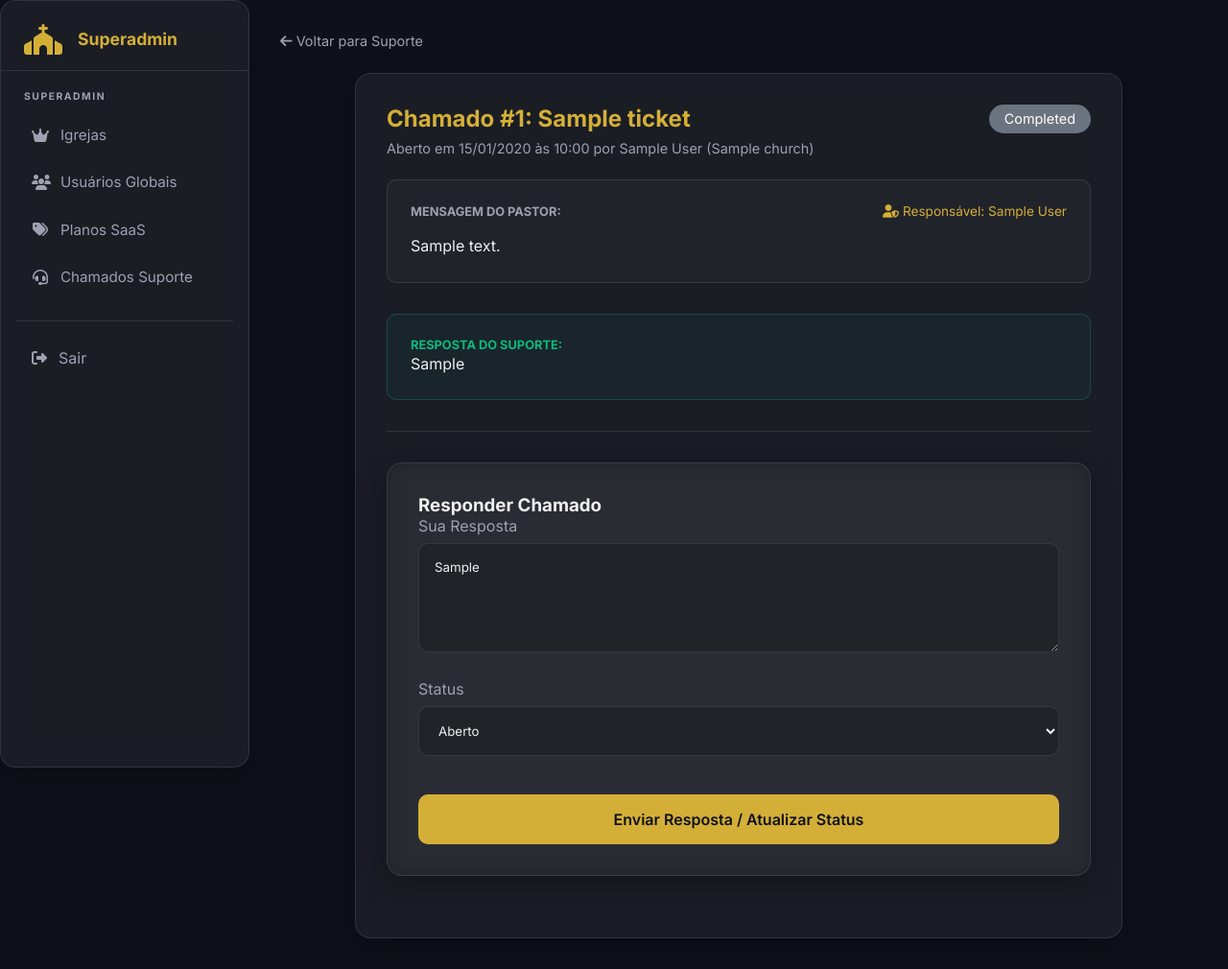
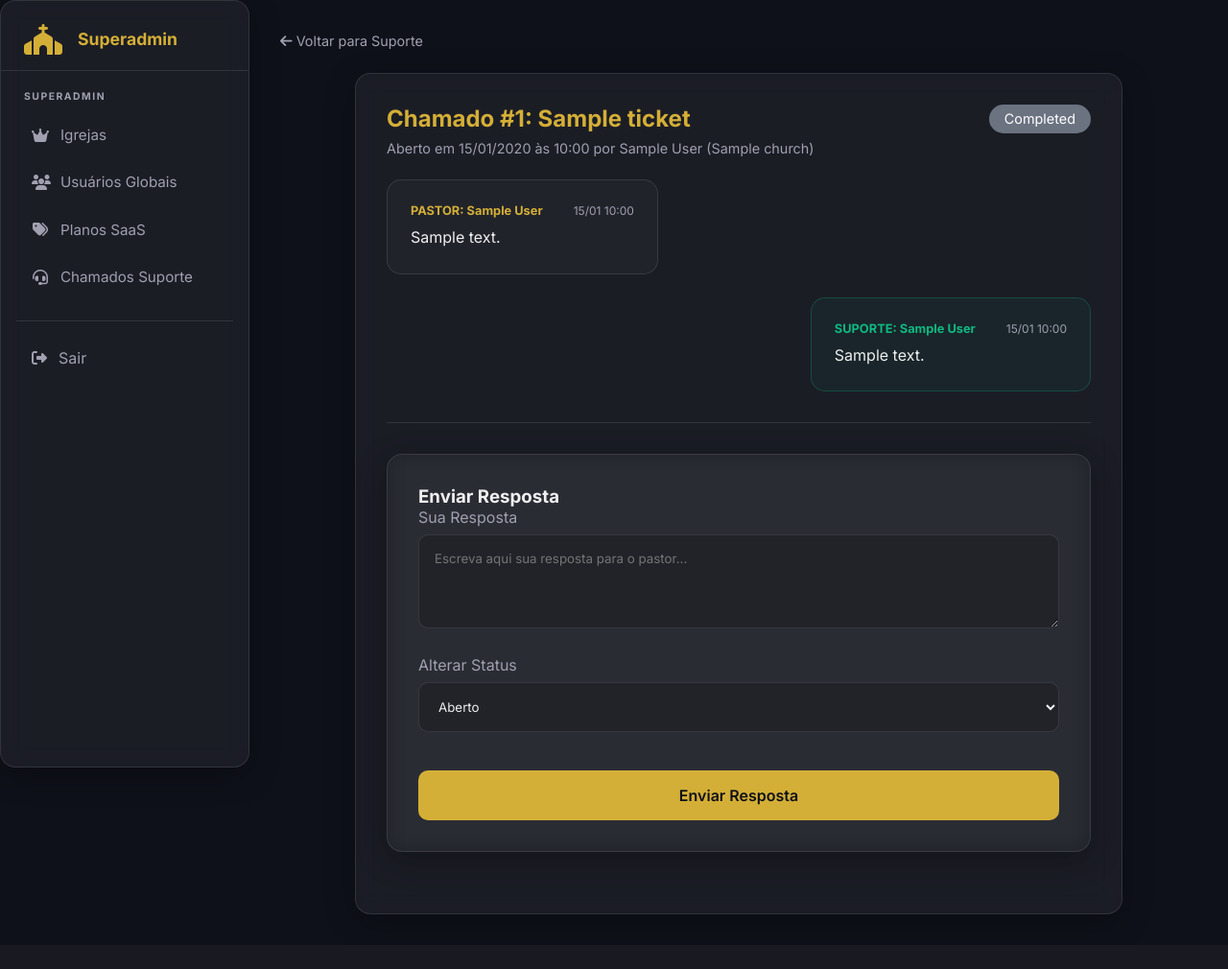
Before and after one commit to juanpmoraes/ICR2, a Flask app: page /support/ticket/1 in a window 1280 px wide. Shown: the whole page at 96% size. After the commit the page ends 955 px from the top, so only its background shows below. Run offline with Flask 3, Linux system fonts and the light colour scheme; a user stored in the database is signed in; tables that the repository leaves empty hold one stand-in row (values such as "Sample post").

Commit message:
feat: implement support conversation system with SupportMessage model and ticket view interface

```diff
--- a/app.py
+++ b/app.py
@@ -3,7 +3,7 @@ from flask import Flask, render_template, redirect, url_for, flash, request, jso
 from flask_sqlalchemy import SQLAlchemy
 from flask_login import LoginManager, login_user, login_required, logout_user, current_user
 from flask_bcrypt import Bcrypt
-from models import db, User, Post, Comment, Like, Transaction, Family, FamilyMember, Bill, Church, Schedule, ScheduleMember, Plan, SupportTicket
+from models import db, User, Post, Comment, Like, Transaction, Family, FamilyMember, Bill, Church, Schedule, ScheduleMember, Plan, SupportTicket, SupportMessage
 from dotenv import load_dotenv
 from datetime import datetime, date
 from werkzeug.utils import secure_filename
@@ -1105,31 +1105,56 @@ def view_ticket(tid):
         flash('Sem permissão para ver este chamado.', 'danger')
         return redirect(url_for('support'))
 
-    if request.method == 'POST' and current_user.is_superadmin:
-        action = request.form.get('action')
+    if request.method == 'POST':
+        # Ação de Superadmin (Assumir Chamado)
+        if current_user.is_superadmin:
+            action = request.form.get('action')
 
-        if action == 'assign':
-            ticket.assigned_to = current_user.id
-            ticket.status = 'em_analise'
-            db.session.commit()
-            flash('Você assumiu este chamado!', 'success')
-            return redirect(url_for('view_ticket', tid=tid))
+            if action == 'assign':
+                ticket.assigned_to = current_user.id
+                ticket.status = 'em_analise'
+                db.session.commit()
+                flash('Você assumiu este chamado!', 'success')
+                return redirect(url_for('view_ticket', tid=tid))
 
-        # Para responder ou mudar status para resolvido/fechado, precisa ser o dono ou o chamado não ter dono
-        if ticket.assigned_to and ticket.assigned_to != current_user.id:
-            flash('Este chamado está sob os cuidados de outro administrador.', 'warning')
-            return redirect(url_for('view_ticket', tid=tid))
+            if ticket.assigned_to and ticket.assigned_to != current_user.id:
+                flash('Este chamado está sob os cuidados de outro administrador.', 'warning')
+                return redirect(url_for('view_ticket', tid=tid))
 
-        ticket.response = request.form.get('response')
-        ticket.status = request.form.get('status', 'resolvido')
+            response_text = request.form.get('response')
+            if response_text:
+                msg = SupportMessage(ticket_id=tid, user_id=current_user.id, message=response_text)
+                db.session.add(msg)
 
-        # Ao responder, se não tiver dono, assume automaticamente
-        if not ticket.assigned_to:
-            ticket.assigned_to = current_user.id
+                # Atualiza a resposta principal do ticket para manter compatibilidade e facilitar exibição rápida
+                ticket.response = response_text
+                ticket.status = request.form.get('status', 'resolvido')
 
-        db.session.commit()
-        flash('Resposta enviada e chamado atualizado!', 'success')
-        return redirect(url_for('view_ticket', tid=tid))
+                if not ticket.assigned_to:
+                    ticket.assigned_to = current_user.id
+
+                db.session.commit()
+                flash('Resposta enviada!', 'success')
+                return redirect(url_for('view_ticket', tid=tid))
+
+        # Ação de Pastor (Responder Chamado)
+        else:
+            if ticket.status == 'fechado' or ticket.status == 'resolvido':
+                flash('Este chamado já foi finalizado e não aceita mais respostas.', 'warning')
+                return redirect(url_for('view_ticket', tid=tid))
+
+            # Só pode responder se o superadmin já deu a primeira resposta
+            if not ticket.response:
+                flash('Aguarde o primeiro contato do suporte antes de responder.', 'info')
+                return redirect(url_for('view_ticket', tid=tid))
+
+            reply_text = request.form.get('message')
+            if reply_text:
+                msg = SupportMessage(ticket_id=tid, user_id=current_user.id, message=reply_text)
+                db.session.add(msg)
+                db.session.commit()
+                flash('Sua mensagem foi enviada ao suporte!', 'success')
+                return redirect(url_for('view_ticket', tid=tid))
 
     return render_template('view_ticket.html', ticket=ticket)
 
--- a/templates/view_ticket.html
+++ b/templates/view_ticket.html
@@ -22,28 +22,36 @@
         ">{{ ticket.status|capitalize }}</span>
     </div>
 
-    <div style="background:rgba(255,255,255,0.03); padding:1.5rem; border-radius:10px; border:1px solid var(--glass-border); margin-bottom:2rem;">
-        <div style="display:flex; justify-content:space-between; align-items:center; margin-bottom:1rem;">
-            <h4 style="margin:0; color:var(--text-muted); font-size:0.8rem; text-transform:uppercase;">Mensagem do Pastor:</h4>
-            {% if ticket.assigned_to %}
-                <span style="font-size:0.85rem; color:var(--primary);">
-                    <i class="fa-solid fa-user-shield"></i> Responsável: {{ ticket.admin_assigned.name }}
-                </span>
-            {% else %}
-                <span style="font-size:0.85rem; color:#ef4444;">
-                    <i class="fa-solid fa-triangle-exclamation"></i> Aguardando Atribuição
-                </span>
-            {% endif %}
+    <div style="display:flex; flex-direction:column; gap:1.5rem; margin-bottom:2rem;">
+        <!-- Mensagem Inicial -->
+        <div style="background:rgba(255,255,255,0.03); padding:1.5rem; border-radius:15px; border:1px solid var(--glass-border); width:fit-content; max-width:85%; align-self:flex-start;">
+            <div style="display:flex; justify-content:space-between; align-items:center; margin-bottom:0.5rem; gap:2rem;">
+                <strong style="color:var(--primary); font-size:0.8rem;">PASTOR: {{ ticket.user.name }}</strong>
+                <small style="color:var(--text-muted); font-size:0.75rem;">{{ ticket.created_at.strftime('%d/%m %H:%M') }}</small>
+            </div>
+            <p style="margin:0; line-height:1.6; white-space:pre-wrap;">{{ ticket.message }}</p>
         </div>
-        <p style="margin:0; line-height:1.6; white-space:pre-wrap;">{{ ticket.message }}</p>
+
+        <!-- Histórico de Conversa -->
+        {% for msg in ticket.messages %}
+            <div style="
+                padding:1.5rem; border-radius:15px; width:fit-content; max-width:85%;
+                {% if msg.user.is_superadmin %}
+                    background:rgba(16, 185, 129, 0.05); border:1px solid #10b98144; align-self:flex-end;
+                {% else %}
+                    background:rgba(255,255,255,0.03); border:1px solid var(--glass-border); align-self:flex-start;
+                {% endif %}
+            ">
+                <div style="display:flex; justify-content:space-between; align-items:center; margin-bottom:0.5rem; gap:2rem;">
+                    <strong style="font-size:0.8rem; {% if msg.user.is_superadmin %}color:#10b981;{% else %}color:var(--primary);{% endif %}">
+                        {% if msg.user.is_superadmin %}SUPORTE: {{ msg.user.name }}{% else %}PASTOR: {{ msg.user.name }}{% endif %}
+                    </strong>
+                    <small style="color:var(--text-muted); font-size:0.75rem;">{{ msg.created_at.strftime('%d/%m %H:%M') }}</small>
+                </div>
+                <p style="margin:0; line-height:1.6; white-space:pre-wrap;">{{ msg.message }}</p>
+            </div>
+        {% endfor %}
     </div>
-
-    {% if ticket.response %}
-    <div style="background:rgba(16, 185, 129, 0.05); padding:1.5rem; border-radius:10px; border:1px solid #10b98144; margin-bottom:2rem;">
-        <h4 style="margin-top:0; color:#10b981; font-size:0.8rem; text-transform:uppercase;">Resposta do Suporte:</h4>
-        <p style="margin:0; line-height:1.6; white-space:pre-wrap;">{{ ticket.response }}</p>
-    </div>
-    {% endif %}
 
     {% if current_user.is_superadmin %}
     <hr style="border:0; border-top:1px solid var(--glass-border); margin:2rem 0;">
@@ -53,22 +61,22 @@
             <form action="{{ url_for('view_ticket', tid=ticket.id) }}" method="POST">
                 <input type="hidden" name="action" value="assign">
                 <button type="submit" class="btn btn-primary" style="padding:1rem 2rem;">
-                    <i class="fa-solid fa-hand-holding-hand"></i> Assumir este Chamado
+                    <i class="fa-solid fa-hand-holding-hand"></i> Assumir este Chamado e Responder
                 </button>
             </form>
             <p style="color:var(--text-muted); font-size:0.85rem; margin-top:0.5rem;">Ao assumir, você será o único responsável por este chamado.</p>
         </div>
     {% elif ticket.assigned_to == current_user.id %}
         <div class="card glass" style="background:rgba(255,255,255,0.02);">
-            <h3 style="margin-top:0;">Responder Chamado</h3>
+            <h3 style="margin-top:0;">Enviar Resposta</h3>
             <form action="{{ url_for('view_ticket', tid=ticket.id) }}" method="POST">
                 <input type="hidden" name="action" value="respond">
                 <div class="form-group">
                     <label>Sua Resposta</label>
-                    <textarea name="response" class="form-control" rows="5" required>{{ ticket.response or '' }}</textarea>
+                    <textarea name="response" class="form-control" rows="4" required placeholder="Escreva aqui sua resposta para o pastor..."></textarea>
                 </div>
                 <div class="form-group">
-                    <label>Status</label>
+                    <label>Alterar Status</label>
                     <select name="status" class="form-control">
                         <option value="aberto" {% if ticket.status == 'aberto' %}selected{% endif %}>Aberto</option>
                         <option value="em_analise" {% if ticket.status == 'em_analise' %}selected{% endif %}>Em Análise</option>
@@ -76,7 +84,7 @@
                         <option value="fechado" {% if ticket.status == 'fechado' %}selected{% endif %}>Fechado</option>
                     </select>
                 </div>
-                <button type="submit" class="btn btn-primary" style="width:100%; margin-top:1rem;">Enviar Resposta / Atualizar Status</button>
+                <button type="submit" class="btn btn-primary" style="width:100%; margin-top:1rem;">Enviar Resposta</button>
             </form>
         </div>
     {% else %}
@@ -86,6 +94,33 @@
             <p style="color:var(--text-muted); margin-top:0.5rem;">Este chamado já está sendo atendido por <strong>{{ ticket.admin_assigned.name }}</strong>.</p>
         </div>
     {% endif %}
+
+    {% elif current_user.role == 'pastor' %}
+        {% if ticket.status != 'fechado' and ticket.status != 'resolvido' %}
+            {% if ticket.response %}
+            <hr style="border:0; border-top:1px solid var(--glass-border); margin:2rem 0;">
+            <div class="card glass" style="background:rgba(255,255,255,0.02);">
+                <h3 style="margin-top:0;">Responder ao Suporte</h3>
+                <form action="{{ url_for('view_ticket', tid=ticket.id) }}" method="POST">
+                    <div class="form-group">
+                        <label>Sua Mensagem</label>
+                        <textarea name="message" class="form-control" rows="4" required placeholder="Digite sua resposta aqui..."></textarea>
+                    </div>
+                    <button type="submit" class="btn btn-primary" style="width:100%; margin-top:1rem;">Enviar Mensagem</button>
+                </form>
+            </div>
+            {% else %}
+            <div style="text-align:center; padding:2rem; border:1px dotted var(--glass-border); border-radius:10px; margin-top:2rem;">
+                <i class="fa-solid fa-clock-rotate-left" style="font-size:2rem; color:var(--text-muted); margin-bottom:1rem;"></i>
+                <p style="color:var(--text-muted); margin:0;">Aguardando a primeira resposta do suporte para liberar a réplica.</p>
+            </div>
+            {% endif %}
+        {% else %}
+            <div style="text-align:center; padding:2rem; border:1px solid #10b98144; border-radius:10px; background:rgba(16, 185, 129, 0.05); margin-top:2rem;">
+                <i class="fa-solid fa-check-double" style="font-size:2rem; color:#10b981; margin-bottom:1rem;"></i>
+                <p style="color:#10b981; margin:0;">Este chamado foi finalizado. Caso precise de mais ajuda, abra um novo chamado.</p>
+            </div>
+        {% endif %}
     {% endif %}
 </div>
 {% endblock %}
```
Also changed, not shown: migrate_support_messages.py (added, +13 -0 lines), models.py (+11 -0 lines).
